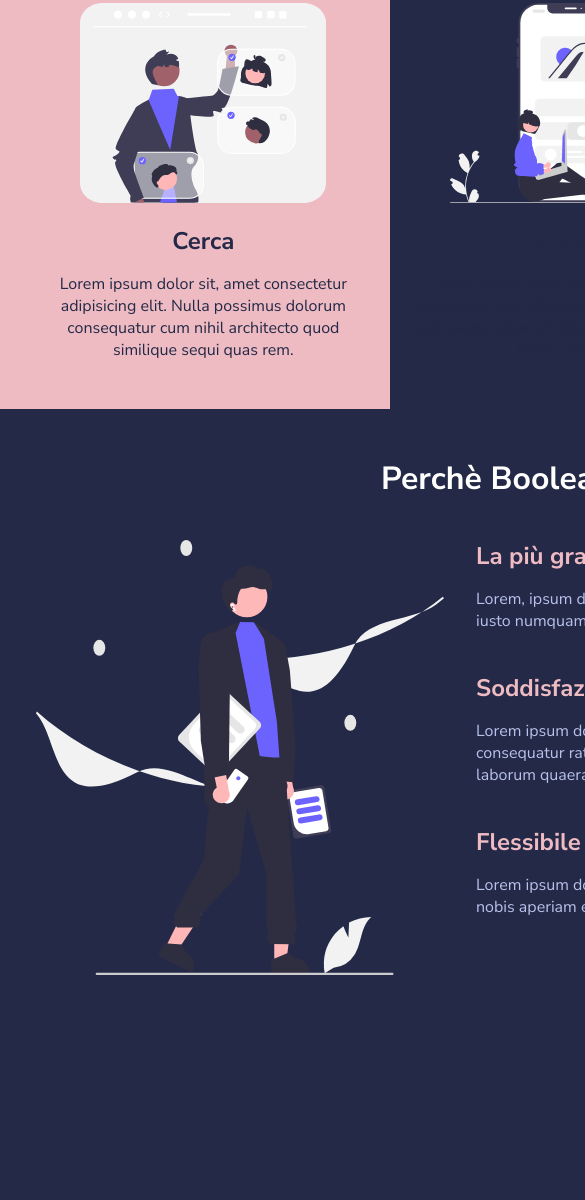
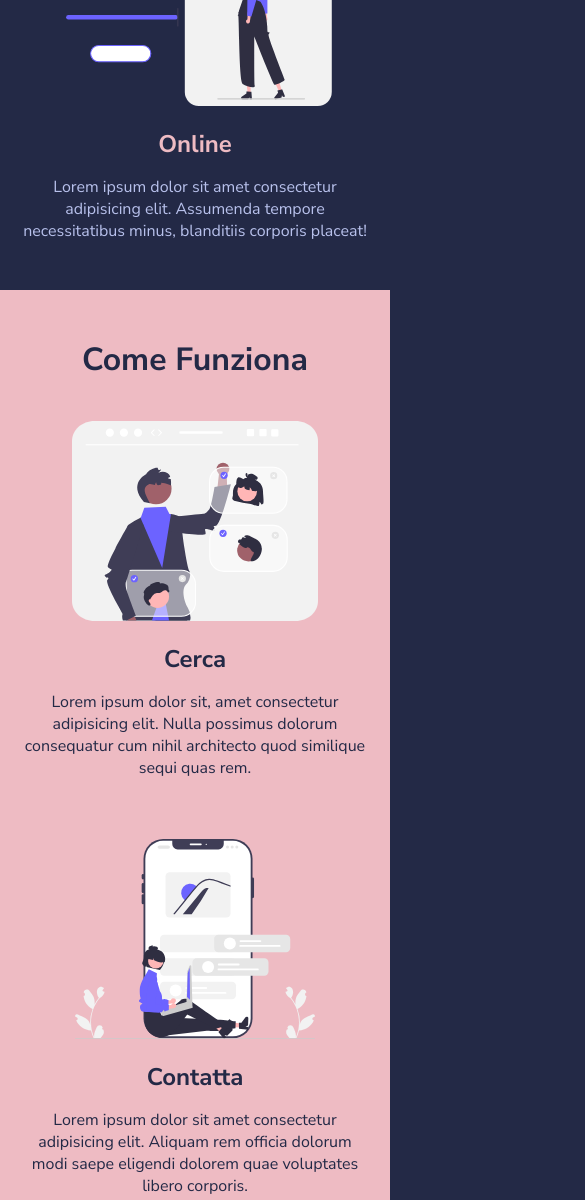
Before and after one commit to post-coder/html-css-resp-wannabe, a plain HTML site: page index.html in a window 390 px wide. Shown: the part 723-1923 px from the top of the page, 585 px wide, since content can reach past the window. Before the commit the page ends 1752 px from the top, so only its background shows below. Drawn offline with Linux system fonts and the light colour scheme.

Commit message:
esercizio completato

```diff
--- a/css/style.css
+++ b/css/style.css
@@ -127,3 +127,63 @@ img {
 /************************************************
     SOLUZIONE RESPONSIVE
  ************************************************/
+
+
+
+ /* risolviamo il container a larghezza fissa */
+
+ /* soluzione generica (bonus) */
+.container {
+    max-width: 1140px;
+    width: auto;
+}
+
+
+/* soluzione tablet */
+@media screen and (max-width: 768px) {
+    .container {
+        width: 100%;
+    }
+}
+
+
+/* soluzione mobile */
+@media screen and (max-width: 480px) {
+    /* dai 480px in giù la condizione si avvera e queste regole verranno aggiunte al documento */
+
+    .site-header {
+        padding: 0 20px;
+    }
+
+    .row {
+        flex-direction: column;
+        align-items: center;
+        gap: 60px;
+    }
+
+    /* rimuovo padding da tutte le col */
+    .row .col {
+        width: 100%;
+        padding-left: 0;
+        padding-right: 0;
+    }
+
+    /* rimuovo il margin bottom di .steps */
+    .steps {
+        margin-bottom: 0;
+    }
+
+    .why-us {
+        /* compenso l'eliminazione del margin bottom della sezione antestante con il padding top */
+        padding-top: 40px;
+        /* compenso anche l'eliminazione del margin bottom */
+        padding-bottom: 48px;
+
+        margin-bottom: 0;
+
+        /* cambio il back color alla sezione .why-us */
+        background-color: #222222;
+    }
+
+
+}
--- a/index.html
+++ b/index.html
@@ -3,6 +3,10 @@
     <head>
         <meta charset="utf-8" />
         <title>Boolean Academy</title>
+
+        <!-- tag della viewport -->
+        <meta name="viewport" content="width=device-width, initial-scale=1.0">
+
         <!-- Fonts -->
         <link
             href="https://fonts.googleapis.com/css2?family=Nunito+Sans:wght@400;700&display=swap"
@@ -10,6 +14,7 @@
         />
         <!-- Main Styles -->
         <link rel="stylesheet" href="./css/style.css" />
+
     </head>
     <body>
         <!--
```
